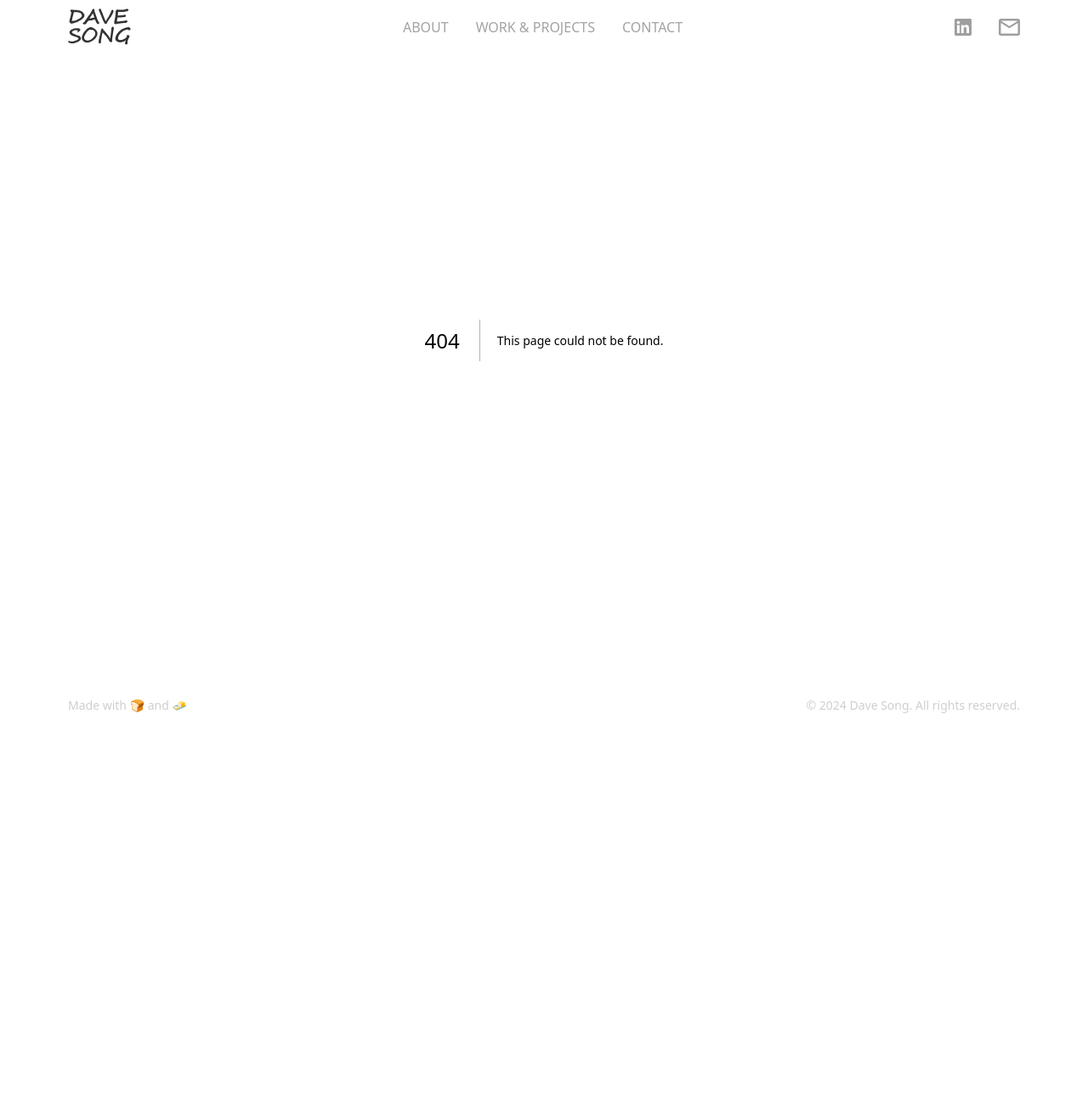
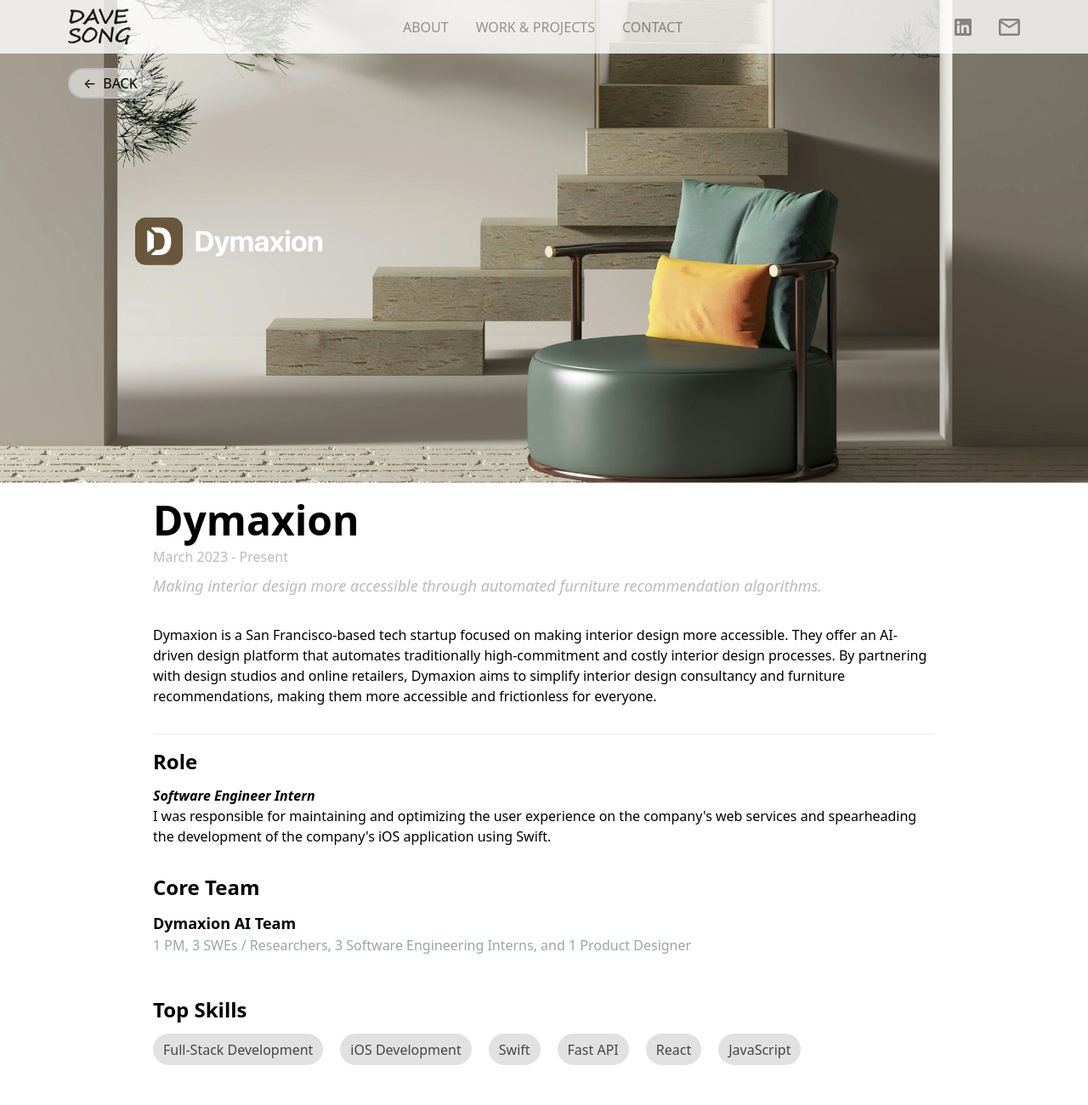
Before and after one commit to Dv-song/portfolio, a Next.js app in the folder portfolio_web/: page /work/pages/dymaxion in a window 1280 px wide. Before the commit this address had no page. Shown: the top 1300 px of the page at 85% size. Before the commit the page ends 860 px from the top, so only its background shows below. Built offline with nearby package versions, Linux system fonts and the light colour scheme.

Commit message:
portfolio component style fixes + dymaxion page updates

```diff
--- a/portfolio_web/app/globals.css
+++ b/portfolio_web/app/globals.css
@@ -241,6 +241,7 @@
 .portfolio_back_btn {
   background-color: rgba(255, 255, 255, 0.5);
   border-radius: 50px;
+  border: 2px solid #bbbbbb;
 }
 
 .portfolio_intro,
--- a/portfolio_web/app/page.tsx
+++ b/portfolio_web/app/page.tsx
@@ -13,7 +13,9 @@
         <HeroVer2 />
         {/* Selected work section */}
         {/* work list section */}
-        <h1 className="text-2xl font-medium dark_gray_text">_SELECTED WORKS</h1>
+        <h1 className="text-2xl font-medium dark_gray_text mt-14 ml-8 lg:ml-0">
+          _SELECTED WORKS
+        </h1>
         <div className="flex flex-row justify-center mb-11 mt-14">
           <div className="w-full">
             <div className="flex flex-wrap justify-around">
--- /dev/null
+++ b/portfolio_web/app/work/pages/dymaxion/page.tsx
@@ -0,0 +1,67 @@
+import Portfolio from "@/components/Portfolio";
+import React from "react";
+
+const content: any = [
+  {
+    type: "header_image",
+    src: "/dymaxionbanner.jpg",
+  },
+  {
+    type: "project_intro",
+    company: "Dymaxion",
+    subtitle:
+      "Making interior design more accessible through automated furniture recommendation algorithms.",
+    timeline: "March 2023 - Present",
+    explanation:
+      "Dymaxion is a San Francisco-based tech startup focused on making interior design more accessible. They offer an AI-driven design platform that automates traditionally high-commitment and costly interior design processes. By partnering with design studios and online retailers, Dymaxion aims to simplify interior design consultancy and furniture recommendations, making them more accessible and frictionless for everyone.",
+  },
+  {
+    type: "role_section",
+    role: `Software Engineer Intern`,
+    role_description:
+      "I was responsible for maintaining and optimizing the user experience on the company's web services and spearheading the development of the company's iOS application using Swift.",
+    team: [
+      {
+        "Dymaxion AI Team":
+          "1 PM, 3 SWEs / Researchers, 3 Software Engineering Interns, and 1 Product Designer",
+      },
+    ],
+    skills: [
+      "Full-Stack Development",
+      "iOS Development",
+      "Swift",
+      "Fast API",
+      "React",
+      "JavaScript",
+    ],
+  },
+  { type: "image_full", src: "/work_pages/dymaxionproduct_image.jpg" },
+  { type: "header", text: "Impact" },
+  { type: "section_subtitle", text: "Growth & Reflection" },
+  {
+    type: "body_text",
+    text: " Hander was started not for revenue generation but to pursue what we \
+          believed was the most meaningful and impactful for college \
+          communities. Since most of the MVP development and user interviews \
+          were conducted during the semester, it was essential to adhere to \
+          agile methodology. In fact, the most important lesson was the \
+          experience of leading a real-world project with design and engineering \
+          teams. It was crucial to organize and prioritize work and utilize \
+          rapid prototyping with wireframes to explore ideas while conserving \
+          the resources and time of the engineering team. We are planning to \
+          implement some of the exciting features for the platform this summer \
+          and can't wait to grow with the company. The workflow chart below \
+          provides a high-level overview of the flow chart I have developed for \
+          our teams to increase efficiency during the semester. ",
+  },
+];
+
+const Page = () => {
+  return (
+    <div>
+      <Portfolio content={content} />
+    </div>
+  );
+};
+
+export default Page;
--- /dev/null
+++ b/portfolio_web/components/Backbutton.tsx
@@ -0,0 +1,13 @@
+import React from "react";
+
+const Backbutton = () => {
+  return (
+    <a href="/work#work" className="absolute w-full max-w-[1300px]">
+      <button className="relative portfolio_back_btn mt-20 left-20 p-4 flex items-center gap-2 z-10 hover:bg-[#f3f3f3] px-4 py-1 rounded-[500px]">
+        <span>←</span> BACK{" "}
+      </button>
+    </a>
+  );
+};
+
+export default Backbutton;
--- a/portfolio_web/components/Portfolio.tsx
+++ b/portfolio_web/components/Portfolio.tsx
@@ -1,4 +1,5 @@
 import React from "react";
+import Backbutton from "./Backbutton";
 
 interface HeaderImageProps {
   type: "header_image";
@@ -17,6 +18,7 @@
 interface RoleSectionProps {
   type: "role_section";
   role: string;
+  role_description: string;
   team: { [name: string]: string }[];
   skills: string[];
 }
@@ -47,6 +49,15 @@
   text: string;
 }
 
+interface Divider {
+  type: "divider";
+}
+
+interface ContentListProps {
+  type: "list";
+  contentList: string[];
+}
+
 // Union type for content items
 type ContentItem =
   | HeaderImageProps
@@ -56,7 +67,9 @@
   | FullWidthImageProps
   | HeaderProps
   | SectionSubtitleProps
-  | BodyTextProps;
+  | BodyTextProps
+  | Divider
+  | ContentListProps;
 
 interface PortfolioProps {
   content: ContentItem[];
@@ -64,13 +77,8 @@
 
 const HeaderImage = ({ src }: { src: string }) => {
   return (
-    <div className="portfolio_header mt-16">
-      <a href="/work#work">
-        <button className="portfolio_back_btn absolute mt-20 left-20 p-4 flex items-center gap-2 z-10 hover:bg-[#f3f3f3] px-4 py-1 rounded-[500px]">
-          <span>←</span> BACK{" "}
-        </button>
-      </a>
-      <img src={src} alt="Header" className="w-full h-auto" />
+    <div className="portfolio_header w-full overflow-hidden">
+      <img src={src} alt="Header" className="min-h-[300px] object-cover" />
     </div>
   );
 };
@@ -94,18 +102,24 @@
     >
       {company}
     </h1>
+    <p className="link_gray font-medium mt-[-5px] mb-4">{timeline}</p>
     <h2 className="text-lg link_gray font-medium -mt-2 italic">{subtitle}</h2>
-    <p className="text-sm">Timeline: {timeline}</p>
     <p className="my-8">{explanation}</p>
     <hr />
   </div>
 );
 
-const RoleSection = ({ role, team, skills }: RoleSectionProps) => (
+const RoleSection = ({
+  role,
+  role_description,
+  team,
+  skills,
+}: RoleSectionProps) => (
   <div className="py-2 px-10 max-w-[1000px] mx-auto">
     <div>
       <h3 className="text-2xl font-semibold mb-3">Role</h3>
-      <p className="mb-8">{role}</p>
+      <p className="font-semibold italic">{role}</p>
+      <p className="mb-8">{role_description}</p>
     </div>
     <div className="flex flex-col">
       <div className="mb-8">
@@ -151,14 +165,13 @@
 
 const Header = ({ text }: { text: string }) => (
   <div className="max-w-[1000px] px-10 w-full">
-    <h2 className="hander_gradient mt-20 text-[24px]">{text}</h2>
+    <h2 className="text-2xl font-semibold mt-20">{text}</h2>
   </div>
 );
 
 const SectionSubtitle = ({ text }: { text: string }) => (
-  <div className="max-w-[1000px] px-10  w-full mb-10">
+  <div className="max-w-[1000px] px-10  w-full mb-5">
     <h3 className="link_gray text-lg font-medium w-full">{text}</h3>
-    <hr />
   </div>
 );
 
@@ -168,10 +181,22 @@
   </div>
 );
 
+const Divider = () => <hr />;
+
+const ContentList = ({ contentList }: ContentListProps) => (
+  <ul className="list-disc">
+    {contentList.map((item, key) => (
+      <li className="">{item}</li>
+    ))}
+  </ul>
+);
+
 // Main Portfolio component
 const Portfolio = ({ content }: PortfolioProps) => {
   return (
-    <div className="flex flex-col items-center">
+    <>
+      <Backbutton />
+      <div className="flex flex-col items-center mb-[200px]">
         {content.map((item, index) => {
           switch (item.type) {
             case "header_image":
@@ -184,6 +209,10 @@
               return <StandardImage key={index} src={item.src} />;
             case "image_full":
               return <FullWidthImage key={index} src={item.src} />;
+            case "divider":
+              return <Divider />;
+            case "list":
+              return <ContentList key={index} {...item} />;
             case "header":
               return <Header key={index} text={item.text} />;
             case "section_subtitle":
@@ -195,6 +224,7 @@
           }
         })}
       </div>
+    </>
   );
 };
 
--- a/portfolio_web/constants/index.ts
+++ b/portfolio_web/constants/index.ts
@@ -36,8 +36,8 @@
 
 export const LIFE_UPDATES = [
     { title: "Currently Interested in...", update: ["💡  entrepreneurship and idea validation", "🦾  distributed AI agent systems in indoor environment"] },
-    { title: "Work Updates: Summer '24", update: ["🩺 [Research] Working on utilizing LLM based agent to protect patient privacy.", "🖥️ [Internship] Software Engineering Intern @ Dymaxion"] },
-    { title: "Life Updates", update: ["🌞 Love lifting heavy objects repeatedly & reading Survival of the Friendliest by Brian Hare and Vanessa Woods"] },
+    { title: "Work Updates: Fall '24", update: ["🩺 [Research] Working on utilizing LLM based agent to protect patient privacy.", ""] },
+    { title: "Life Updates", update: ["🌞 Reading Survival of the Friendliest by Brian Hare and Vanessa Woods"] },
 ];
 
 
```
Also changed, not shown: portfolio_web/public/dymaxionbanner.jpg (added), portfolio_web/public/work_pages/dymaxionproduct_image.jpg (added). Lines whose indentation alone changed are shown as unchanged.
